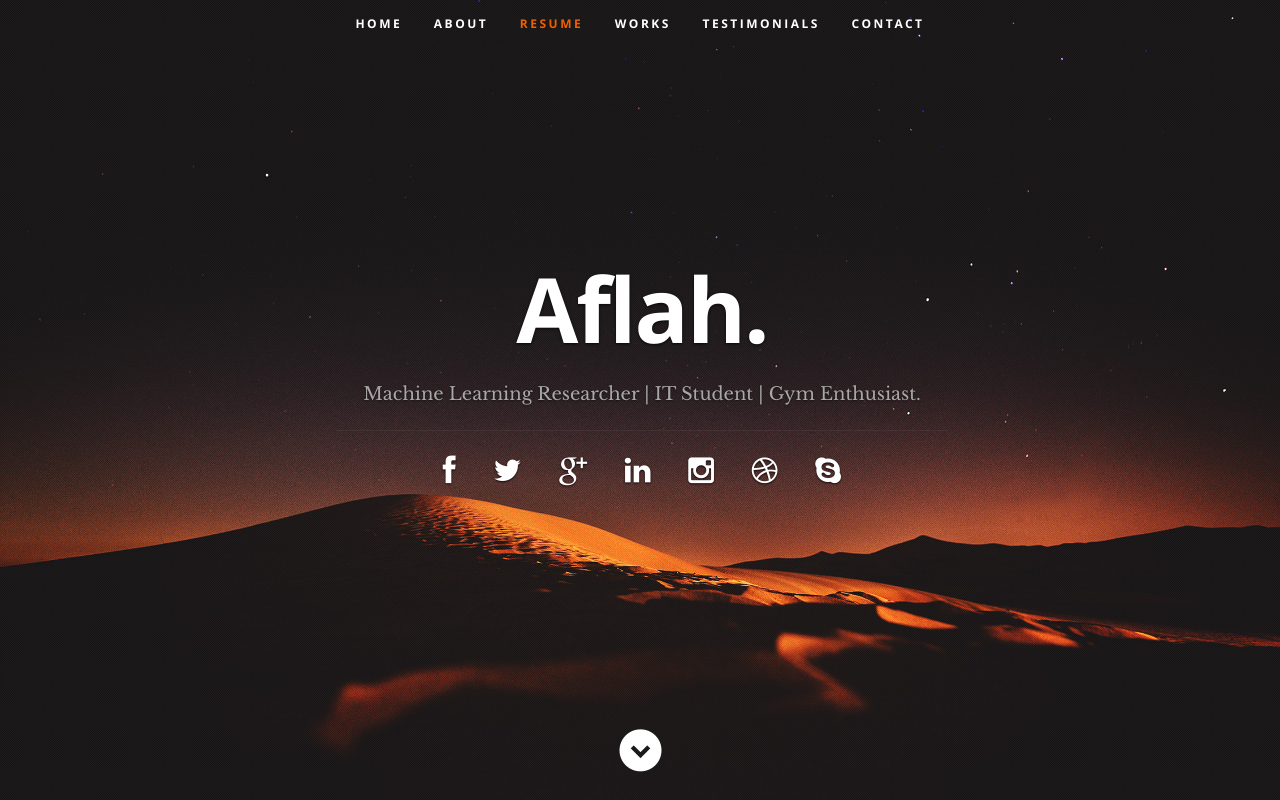
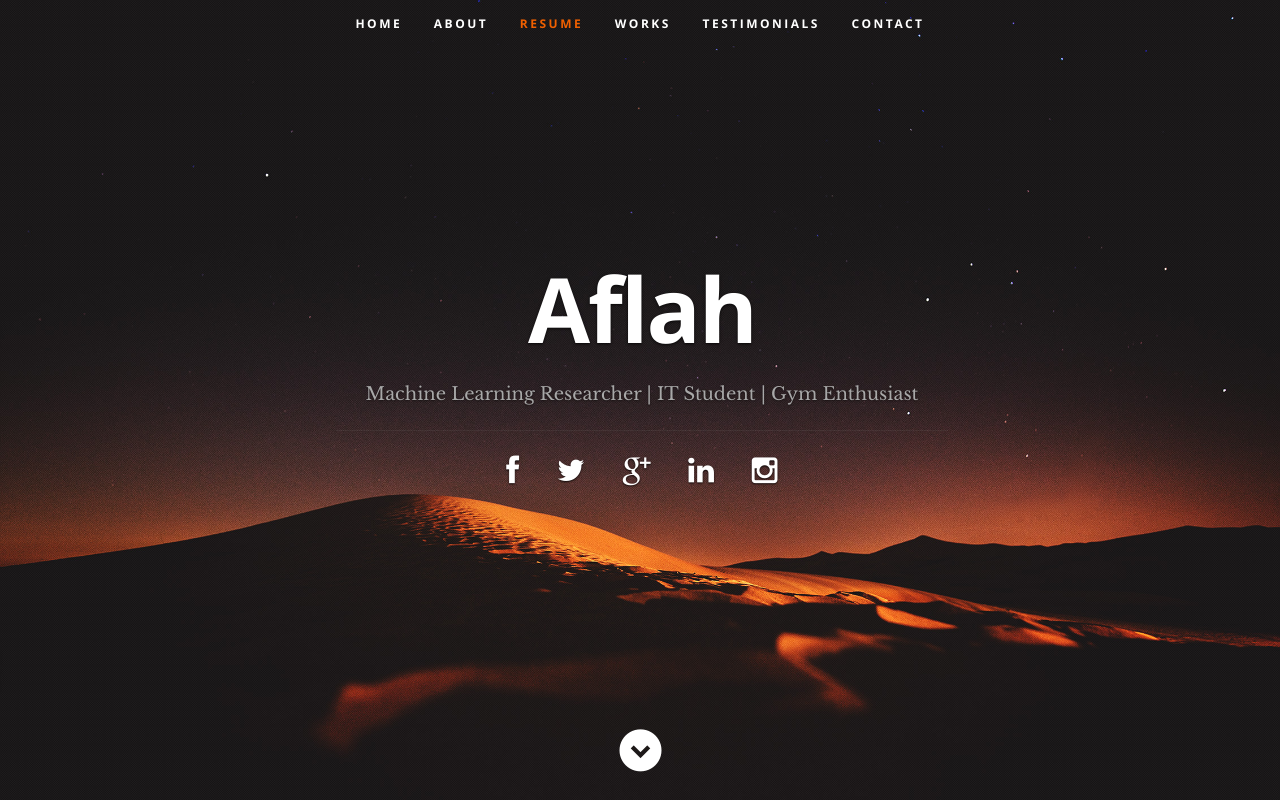
Before and after one commit to wanaflah/wanaflah.github.io, a plain HTML site: page index.html in a window 1280 px wide. Shown: the top 800 px of the page. Drawn offline with nearby package versions, Linux system fonts and the light colour scheme.

Commit message:
Update index.html

```diff
--- a/index.html
+++ b/index.html
@@ -56,8 +56,8 @@
 
       <div class="row banner">
          <div class="banner-text">
-            <h1 class="responsive-headline">Aflah.</h1>
-            <h3>Machine Learning Researcher | IT Student | Gym Enthusiast</a>.</h3>
+            <h1 class="responsive-headline">Aflah</h1>
+            <h3>Machine Learning Researcher | IT Student | Gym Enthusiast</h3>
             <hr />
             <ul class="social">
                <li><a href="#"><i class="fa fa-facebook"></i></a></li>
@@ -65,8 +65,7 @@
                <li><a href="#"><i class="fa fa-google-plus"></i></a></li>
                <li><a href="#"><i class="fa fa-linkedin"></i></a></li>
                <li><a href="#"><i class="fa fa-instagram"></i></a></li>
-               <li><a href="#"><i class="fa fa-dribbble"></i></a></li>
-               <li><a href="#"><i class="fa fa-skype"></i></a></li>
+
             </ul>
          </div>
       </div>
```
